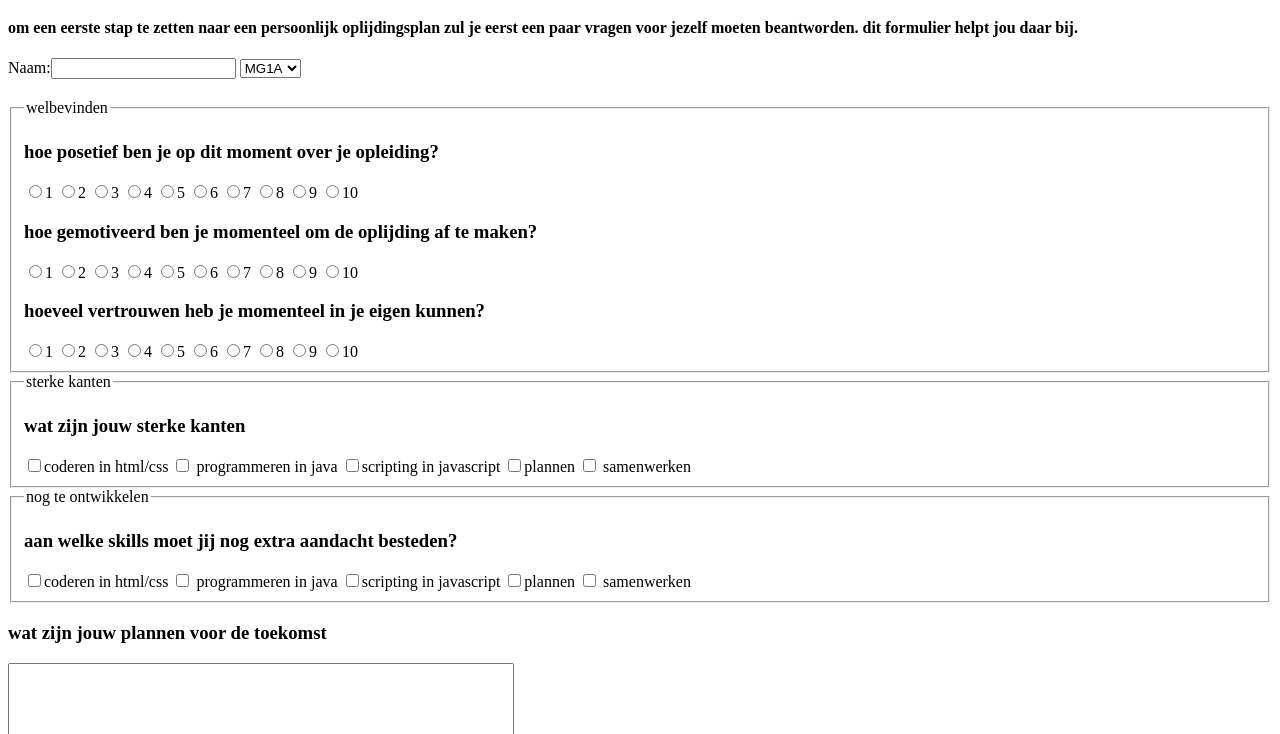
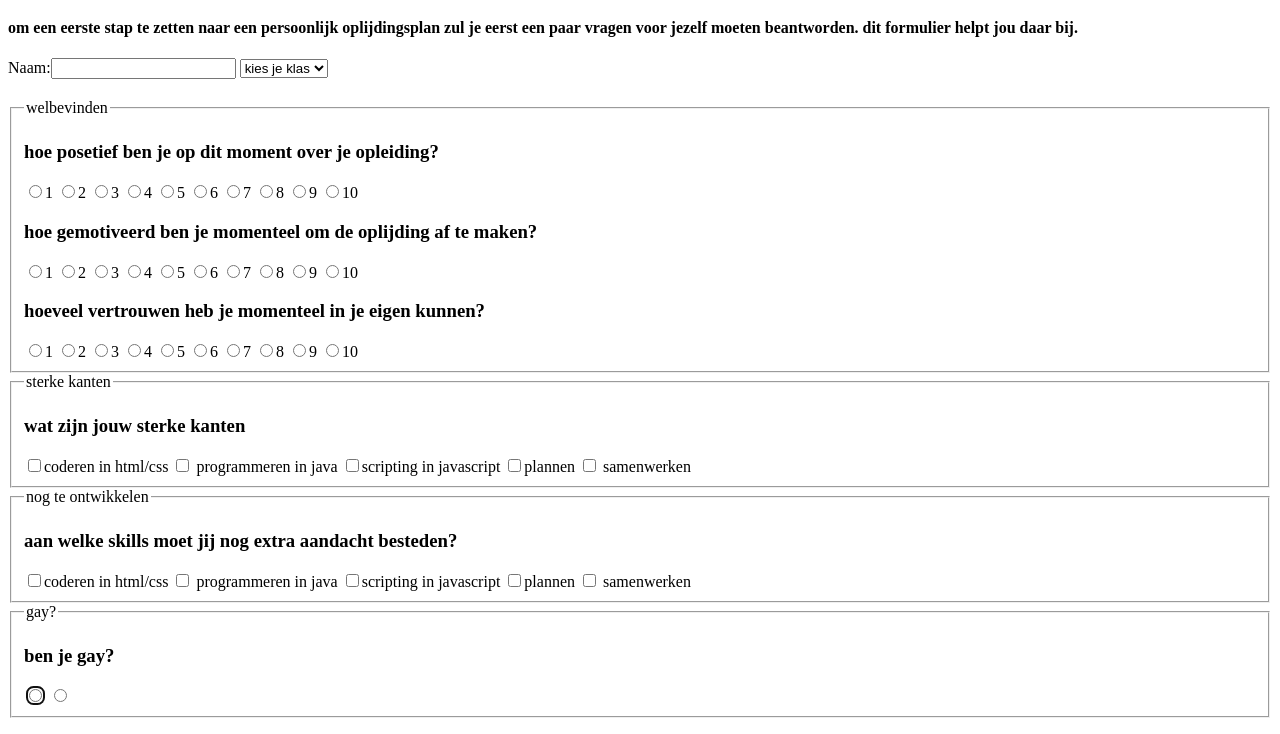
Before and after one commit to DSBxASSASSIN/forms, a plain HTML site: page index.html in a window 1280 px wide. Shown: the part 61-795 px from the top of the page. Drawn offline with Linux system fonts and the light colour scheme.

Commit message:
Update index.html

```diff
--- a/index.html
+++ b/index.html
@@ -3,7 +3,7 @@
     <head>
         <meta charset="utf-8" />
         <title>thijs zijn page</title>
-        <meta author="thijs"/>
+        <meta name="author" content="thijs van slooten">
         <link rel="stylesheet" type="text/css" media="screen" href="main.css" />
         <meta name="viewport" content="width=defice-width, initial-scale=1">
     </head>
@@ -14,6 +14,7 @@
             <div id="form_1">
             Naam:<input type="text" name="naam">
             <select name="welkeklas">
+                <option value="kies een klas">kies je klas</option>
                 <option value="mg1a">MG1A</option>
                 <option value="mg1b">MG1B</option>
                 <option value="mg1c">MG1C</option>
@@ -24,56 +25,64 @@
                 <fieldset>
                 <legend>welbevinden</legend>
                     <h3>hoe posetief ben je op dit moment over je opleiding?</h3>
-                    <input type="radio" name="posetief_opleiding" value="1">1
-                    <input type="radio" name="posetief_opleiding" value="2">2
-                    <input type="radio" name="posetief_opleiding" value="3">3
-                    <input type="radio" name="posetief_opleiding" value="4">4
-                    <input type="radio" name="posetief_opleiding" value="5">5
-                    <input type="radio" name="posetief_opleiding" value="6">6
-                    <input type="radio" name="posetief_opleiding" value="7">7
-                    <input type="radio" name="posetief_opleiding" value="8">8
-                    <input type="radio" name="posetief_opleiding" value="9">9
-                    <input type="radio" name="posetief_opleiding" value="10">10
+                    <input type="radio" name="posetief_opleiding" value="1" required>1
+                    <input type="radio" name="posetief_opleiding" value="2" required>2
+                    <input type="radio" name="posetief_opleiding" value="3" required>3
+                    <input type="radio" name="posetief_opleiding" value="4" required>4
+                    <input type="radio" name="posetief_opleiding" value="5" required>5
+                    <input type="radio" name="posetief_opleiding" value="6" required>6
+                    <input type="radio" name="posetief_opleiding" value="7" required>7
+                    <input type="radio" name="posetief_opleiding" value="8" required>8
+                    <input type="radio" name="posetief_opleiding" value="9" required>9
+                    <input type="radio" name="posetief_opleiding" value="10" required>10
                     <h3>hoe gemotiveerd ben je momenteel om de oplijding af te maken?</h3>
-                    <input type="radio" name="gemotiveerd_opleiding" value="1">1
-                    <input type="radio" name="gemotiveerd_opleiding" value="2">2
-                    <input type="radio" name="gemotiveerd_opleiding" value="3">3
-                    <input type="radio" name="gemotiveerd_opleiding" value="4">4
-                    <input type="radio" name="gemotiveerd_opleiding" value="5">5
-                    <input type="radio" name="gemotiveerd_opleiding" value="6">6
-                    <input type="radio" name="gemotiveerd_opleiding" value="7">7
-                    <input type="radio" name="gemotiveerd_opleiding" value="8">8
-                    <input type="radio" name="gemotiveerd_opleiding" value="9">9
-                    <input type="radio" name="gemotiveerd_opleiding" value="10">10
+                    <input type="radio" name="gemotiveerd_opleiding" value="1" required>1
+                    <input type="radio" name="gemotiveerd_opleiding" value="2" required>2
+                    <input type="radio" name="gemotiveerd_opleiding" value="3" required>3
+                    <input type="radio" name="gemotiveerd_opleiding" value="4" required>4
+                    <input type="radio" name="gemotiveerd_opleiding" value="5" required>5
+                    <input type="radio" name="gemotiveerd_opleiding" value="6" required>6
+                    <input type="radio" name="gemotiveerd_opleiding" value="7" required>7
+                    <input type="radio" name="gemotiveerd_opleiding" value="8" required>8
+                    <input type="radio" name="gemotiveerd_opleiding" value="9" required>9
+                    <input type="radio" name="gemotiveerd_opleiding" value="10" required>10
                     <h3>hoeveel vertrouwen heb je momenteel in je eigen kunnen?</h3>
-                    <input type="radio" name="vertrouwen_opleiding" value="1">1
-                    <input type="radio" name="vertrouwen_opleiding" value="2">2
-                    <input type="radio" name="vertrouwen_opleiding" value="3">3
-                    <input type="radio" name="vertrouwen_opleiding" value="4">4
-                    <input type="radio" name="vertrouwen_opleiding" value="5">5
-                    <input type="radio" name="vertrouwen_opleiding" value="6">6
-                    <input type="radio" name="vertrouwen_opleiding" value="7">7
-                    <input type="radio" name="vertrouwen_opleiding" value="8">8
-                    <input type="radio" name="vertrouwen_opleiding" value="9">9
-                    <input type="radio" name="vertrouwen_opleiding" value="10">10
+                    <input type="radio" name="vertrouwen_opleiding" value="1" required>1
+                    <input type="radio" name="vertrouwen_opleiding" value="2" required>2
+                    <input type="radio" name="vertrouwen_opleiding" value="3" required>3
+                    <input type="radio" name="vertrouwen_opleiding" value="4" required>4
+                    <input type="radio" name="vertrouwen_opleiding" value="5" required>5
+                    <input type="radio" name="vertrouwen_opleiding" value="6" required>6
+                    <input type="radio" name="vertrouwen_opleiding" value="7" required>7
+                    <input type="radio" name="vertrouwen_opleiding" value="8" required>8
+                    <input type="radio" name="vertrouwen_opleiding" value="9" required>9
+                    <input type="radio" name="vertrouwen_opleiding" value="10" required>10
                 </fieldset>
                 <fieldset>
                     <legend>sterke kanten</legend>
                     <h3>wat zijn jouw sterke kanten</h3>
-                    <input type="checkbox" name="sterke_kanten" value="html/css">coderen in html/css
-                    <input type="checkbox" name="sterke_kanten" value="java"> programmeren in java
-                    <input type="checkbox" name="sterke_kanten" value="javascript">scripting in javascript
-                    <input type="checkbox" name="sterke_kanten" value="plannen">plannen
-                    <input type="checkbox" name="sterke_kanten" value="samenwerken"> samenwerken
+                    <input type="checkbox" name="sterke_kanten1" value="html/css">coderen in html/css
+                    <input type="checkbox" name="sterke_kanten2" value="java"> programmeren in java
+                    <input type="checkbox" name="sterke_kanten3" value="javascript">scripting in javascript
+                    <input type="checkbox" name="sterke_kanten4" value="plannen">plannen
+                    <input type="checkbox" name="sterke_kanten5" value="samenwerken"> samenwerken
                 </fieldset>
                 <fieldset>
                     <legend>nog te ontwikkelen</legend>
                     <h3>aan welke skills moet jij nog extra aandacht besteden?</h3>
-                    <input type="checkbox" name="ontwikkelen_kanten" value="html/css">coderen in html/css
-                    <input type="checkbox" name="ontwikkelen_kanten" value="java"> programmeren in java
-                    <input type="checkbox" name="sterke_kanten" value="javascript">scripting in javascript
-                    <input type="checkbox" name="sterke_kanten" value="plannen">plannen
-                    <input type="checkbox" name="sterke_kanten" value="samenwerken"> samenwerken
+                    <input type="checkbox" name="ontwikkelen_kanten1" value="html/css">coderen in html/css
+                    <input type="checkbox" name="ontwikkelen_kanten2" value="java"> programmeren in java
+                    <input type="checkbox" name="ontwikkelen_kanten3" value="javascript">scripting in javascript
+                    <input type="checkbox" name="ontwikkelen_kanten4" value="plannen">plannen
+                    <input type="checkbox" name="ontwikkelen_kanten5" value="samenwerken"> samenwerken
+                </fieldset>
+                <fieldset>
+                    <legend>gay?</legend>
+                    <h3>ben je gay?</h3>
+                    <label for="ja"></label>
+                    <input type="radio" name="gay?" value="ja" required autofocus>
+                    <label for="nee"></label>
+                    <input type="radio" name="gay?" value="no" required autofocus>
                 </fieldset>
                 <h3>wat zijn jouw plannen voor de toekomst</h3>
                 <textarea style="height: 200px; width: 500px;"></textarea>
```
